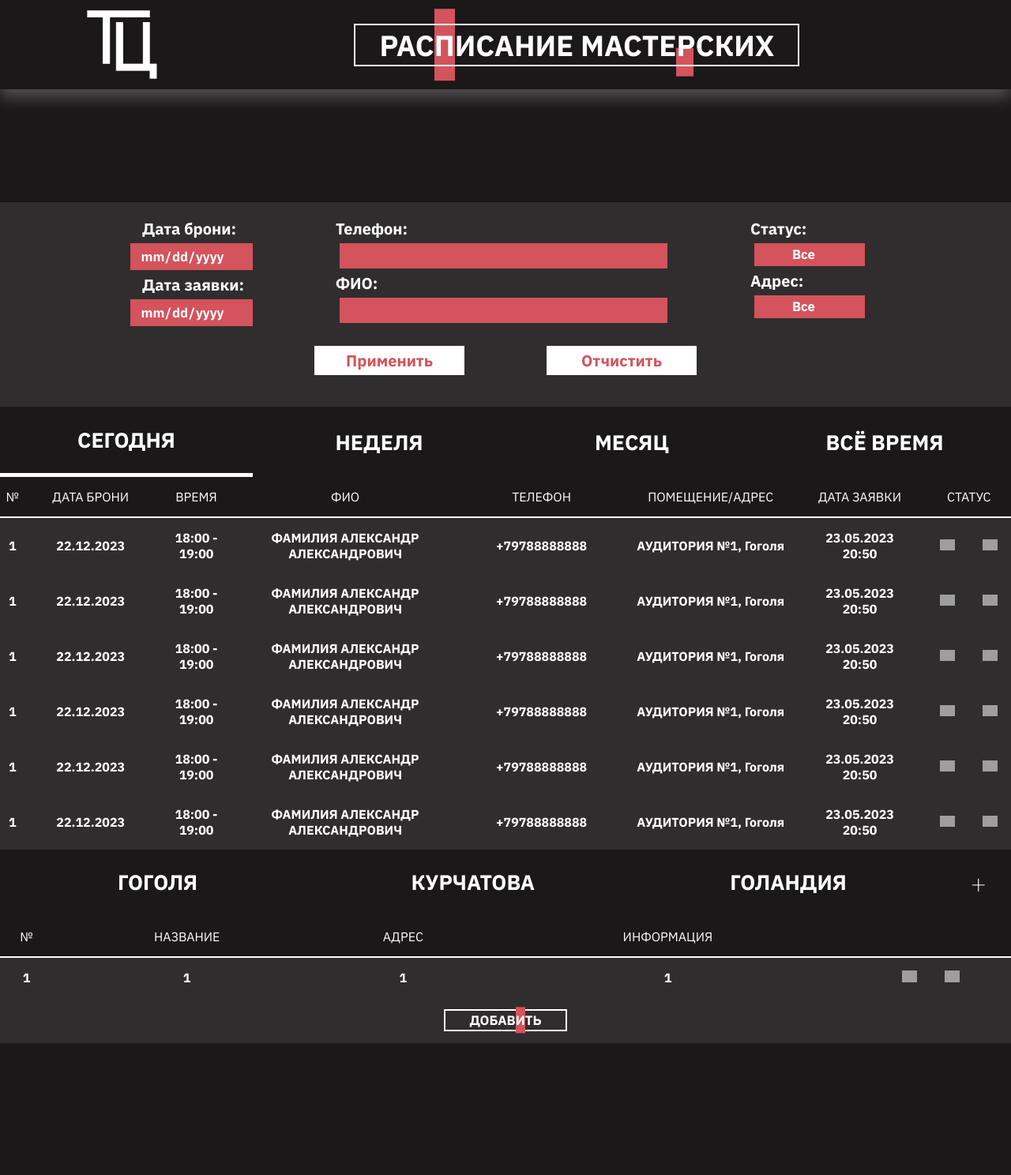
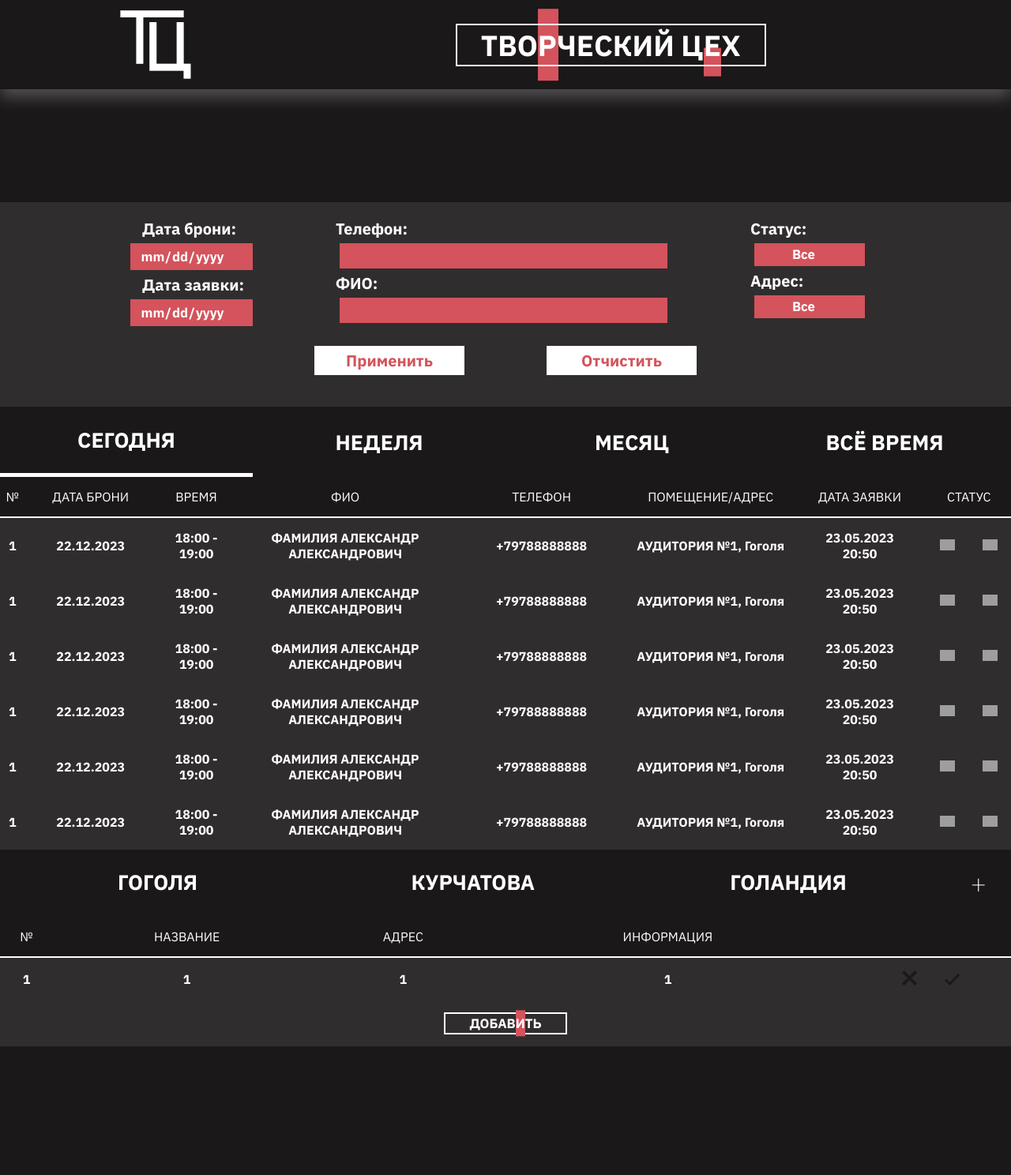
Before and after one commit to elkucher666/cw, a PHP site: page /views/admin.html in a window 1280 px wide. Shown: the top 1488 px of the page at 79% size. Before the commit the page ends 1321 px from the top, so only its background shows below. Run offline with PHP 8.4, Linux system fonts and the light colour scheme; data comes from the database, SQL or seed files in the repository; a stand-in replaces the project's code that opens the database connection; style sheets or scripts are compiled from the project's sources; grey boxes are pictures that could not be loaded.

Commit message:
Rename header

```diff
--- a/css/mainstyle.css
+++ b/css/mainstyle.css
@@ -218,6 +218,7 @@ body {
   font-size: 2.0833333333vw;
   line-height: 100%;
   cursor: pointer;
+  text-transform: uppercase;
 }
 .catalog .addresses .tab:hover {
   background-color: #d9d9d9;
--- a/css/mainstyle.scss
+++ b/css/mainstyle.scss
@@ -225,7 +225,7 @@ body {
             font-size: calc(30 * $display + calc(10*$display));
             line-height: 100%;
             cursor: pointer;
-
+            text-transform: uppercase;
             &:hover {
                 background-color: #d9d9d9;
             }
--- a/views/admin.html
+++ b/views/admin.html
@@ -18,7 +18,7 @@
         <div class="header">
             <img class="LogoImg" src="./../img/MainLogo1.png">
             <div class="linename">
-                <p class="name">РАС<span class="decor-1">П</span>ИСАНИЕ МАСТЕ<span class="decor-2">Р</span>СКИХ</p>
+                <p class="name">ТВО<span class="decor-1">Р</span>ЧЕСКИЙ Ц<span class="decor-2">Е</span>Х</p>
             </div>
         </div>
         <div class="content">
@@ -227,10 +227,10 @@
                         <td>1</td>
                         <td>
                             <button class="accept">
-                                <img src="./../img/ButNo.png" alt="" class="activnobut">
+                                <img src="./../img/NoBut.png" alt="" class="activnobut">
                             </button>
                             <button class="rejection">
-                                <img src="./../img/ButYes.png" alt="" class="activeyesbut">
+                                <img src="./../img/YesBut.png" alt="" class="activeyesbut">
                             </button>
                         </td>
                     </tr>
```
Also changed, not shown: 1 other file.
